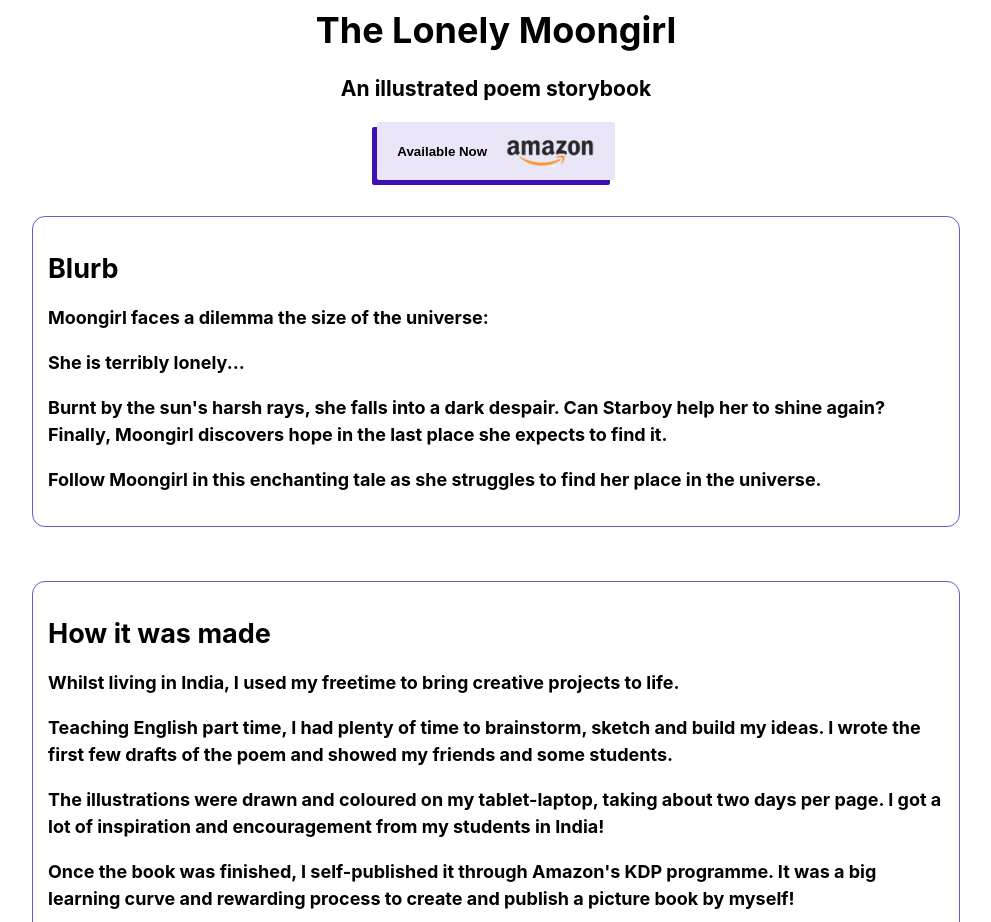
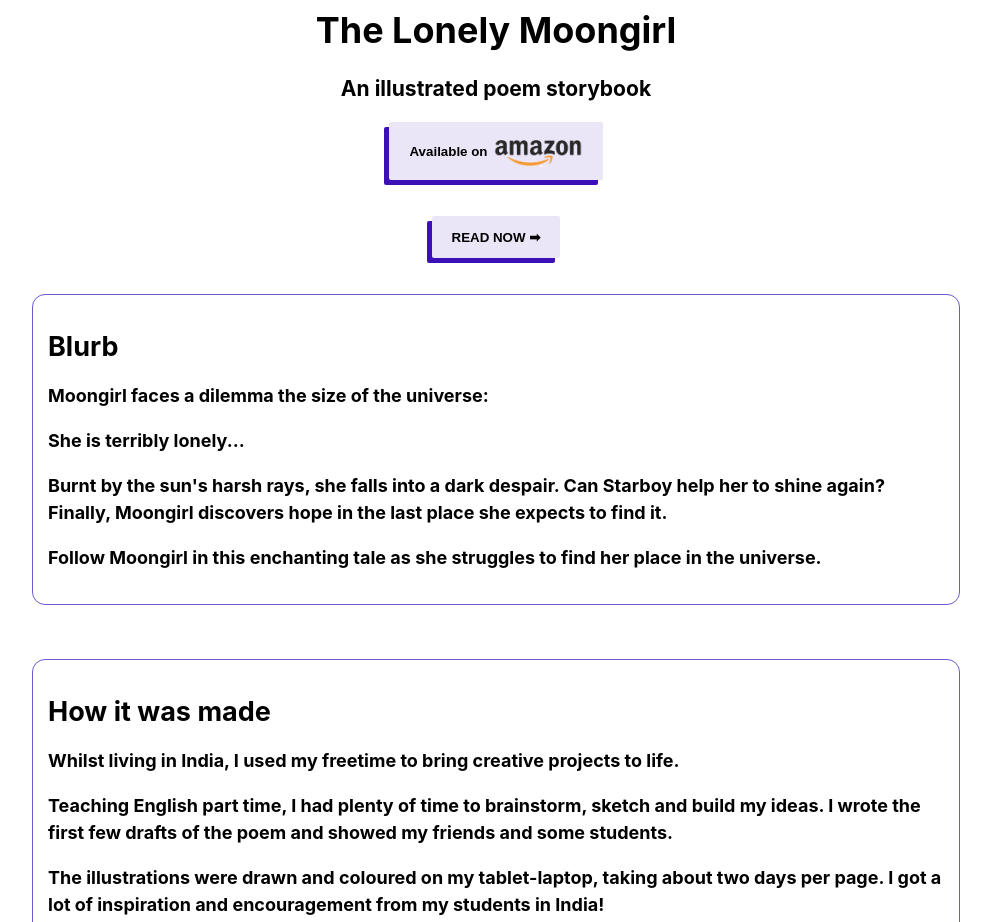
Before and after one commit to hazieon/HitchhikeHazieBlog, a React (Create React App) app: page /moongirl in a window 1280 px wide. Shown: the part 1360-2282 px from the top of the page, without its empty margins (144-1135 px from the left). Built offline with nearby package versions, Linux system fonts and the light colour scheme.

Commit message:
Moongirl book sample page

```diff
--- a/src/App.js
+++ b/src/App.js
@@ -7,10 +7,10 @@ import About from "./Components/About";
 import Creativity from "./Components/Creativity";
 import Lifestyle from "./Components/Lifestyle";
 import { BrowserRouter as Router, Switch, Route, Link } from "react-router-dom";
-
 import logo from "./images/earth-hz.png";
 import TravelPage from "./Components/TravelPage";
 import Moongirl from "./Components/MoongirlPage";
+import Book from "./Components/MoongirlBookPage";
 
 function App() {
   return (
@@ -59,6 +59,9 @@ function App() {
               <Route path="/moongirl">
                 <Moongirl />
               </Route>
+              <Route path="/moongirlBook">
+                <Book />
+              </Route>
               <Route path="/">
                 <Home />
                 <CustomSlider />
--- /dev/null
+++ b/src/Components/MoongirlBookPage/index.js
@@ -0,0 +1,66 @@
+import React, { useState } from "react";
+import logo from "../../images/amazon.png";
+import styles from "./index.module.css";
+import image1 from "../../images/book.png";
+import image2 from "../../images/book2.png";
+import image3 from "../../images/book3.png";
+import image4 from "../../images/book4.png";
+import image5 from "../../images/book5.png";
+import image6 from "../../images/book6.png";
+import image7 from "../../images/book7.png";
+import image8 from "../../images/book8.png";
+
+const pages = [image1, image2, image3, image4, image5, image6, image7, image8];
+
+function Book() {
+  const [pageNum, setPageNum] = useState(0);
+
+  function increasePage() {
+    if (pageNum < pages.length - 1) {
+      setPageNum(pageNum + 1);
+    } else return pageNum;
+  }
+  function decreasePage() {
+    if (pageNum > 0) {
+      setPageNum(pageNum - 1);
+    } else return pageNum;
+  }
+
+  return (
+    <div className={styles.bookContainer}>
+      <div className={styles.bookBox}>
+        <img
+          className={styles.bookPage}
+          src={pages[pageNum]}
+          alt="Moongirl story page"
+        />
+      </div>
+      <div className={styles.buttonBox}>
+        <button
+          disabled={pageNum <= 0 ? true : false}
+          onClick={decreasePage}
+          id={styles.pageButton}
+          className={styles.backButton}
+        >
+          back
+        </button>
+        <button
+          disabled={pageNum >= pages.length - 1}
+          onClick={increasePage}
+          id={styles.pageButton}
+          className={styles.nextButton}
+        >
+          next
+        </button>
+      </div>
+      <div className={styles.buttonBox}>
+        <button id={styles.pageButton}>
+          Read Full story on
+          <img className={styles.logo} src={logo} alt="Amazon" />
+        </button>
+      </div>
+    </div>
+  );
+}
+
+export default Book;
--- /dev/null
+++ b/src/Components/MoongirlBookPage/index.module.css
@@ -0,0 +1,54 @@
+.bookContainer {
+  margin: auto;
+}
+
+.bookBox {
+  margin-top: 6rem;
+}
+
+.bookPage {
+  max-height: 80vh;
+  border-radius: 12px;
+  box-shadow: -2px 2px 4px 2px var(--purple);
+}
+
+.buttonBox {
+  margin-top: 2rem;
+  margin-bottom: 2rem;
+}
+
+button {
+  border-radius: 2px;
+  user-select: none;
+  font-family: "Montserrat", sans-serif;
+  border: none;
+  cursor: pointer;
+  font-weight: bold;
+  text-decoration: none;
+}
+.nextButton {
+  margin-left: 2rem;
+}
+
+.logo {
+  height: 25px;
+  margin-left: 8px;
+}
+
+#pageButton {
+  box-shadow: -5px 5px 0px 0px var(--purple);
+  transition: 0.2s ease-in;
+  touch-action: manipulation;
+  padding: 8px 15px 10px;
+  background-color: rgb(235, 230, 247);
+}
+
+#pageButton:hover {
+  box-shadow: 0px 3px 1px 1px var(--purple);
+  background-color: white;
+}
+
+#pageButton:active {
+  box-shadow: 0px 0px 1px 1px whitesmoke;
+  transition: 0s;
+}
--- a/src/Components/MoongirlPage/index.js
+++ b/src/Components/MoongirlPage/index.js
@@ -6,6 +6,7 @@ import logo from "../../images/amazon.png";
 import Typist from "react-typist";
 import MyGallery from "../Gallery";
 import { moongirlPhotosArray } from "../../moongirlPhotos";
+import { Link } from "react-router-dom";
 
 function Moongirl() {
   return (
@@ -49,16 +50,23 @@ function Moongirl() {
 
       <h1>The Lonely Moongirl</h1>
       <h3>An illustrated poem storybook</h3>
+      <div className={styles.projectBoxButtonContainer}>
         <a href="https://www.amazon.co.uk/Lonely-Moongirl-Hazie/dp/1699887489">
           <button className={styles.projectBoxButton}>
-          Available Now
+            Available on
             <img
               className={styles.projectBoxLogo}
               src={logo ? logo : ""}
-            alt=""
+              alt="Amazon"
             />
           </button>
         </a>
+      </div>
+      <Link to="/moongirlBook">
+        <div className={styles.projectBoxButtonContainer}>
+          <button className={styles.projectBoxButton}>READ NOW ➡</button>
+        </div>
+      </Link>
       <div className={styles.textBox}>
         <h2>Blurb</h2>
         <p>Moongirl faces a dilemma the size of the universe: </p>
--- a/src/Components/MoongirlPage/index.module.css
+++ b/src/Components/MoongirlPage/index.module.css
@@ -141,6 +141,11 @@ button {
   background-color: whitesmoke;
 }
 
+.projectBoxButtonContainer {
+  display: flex;
+  justify-content: center;
+}
+
 .subheading {
   text-align: left;
   margin-left: 8%;
@@ -150,10 +155,12 @@ button {
   box-shadow: 0px 0px 1px 1px white;
   transition: 0s;
 }
+
 .projectBoxLogo {
   width: 7vw;
-  margin-left: 1rem;
+  margin-left: 0.3rem;
 }
+
 @media screen and (max-width: 780px) {
   .TypistText {
     font-size: 1.2em;
```
Lines whose indentation alone changed are shown as unchanged.
